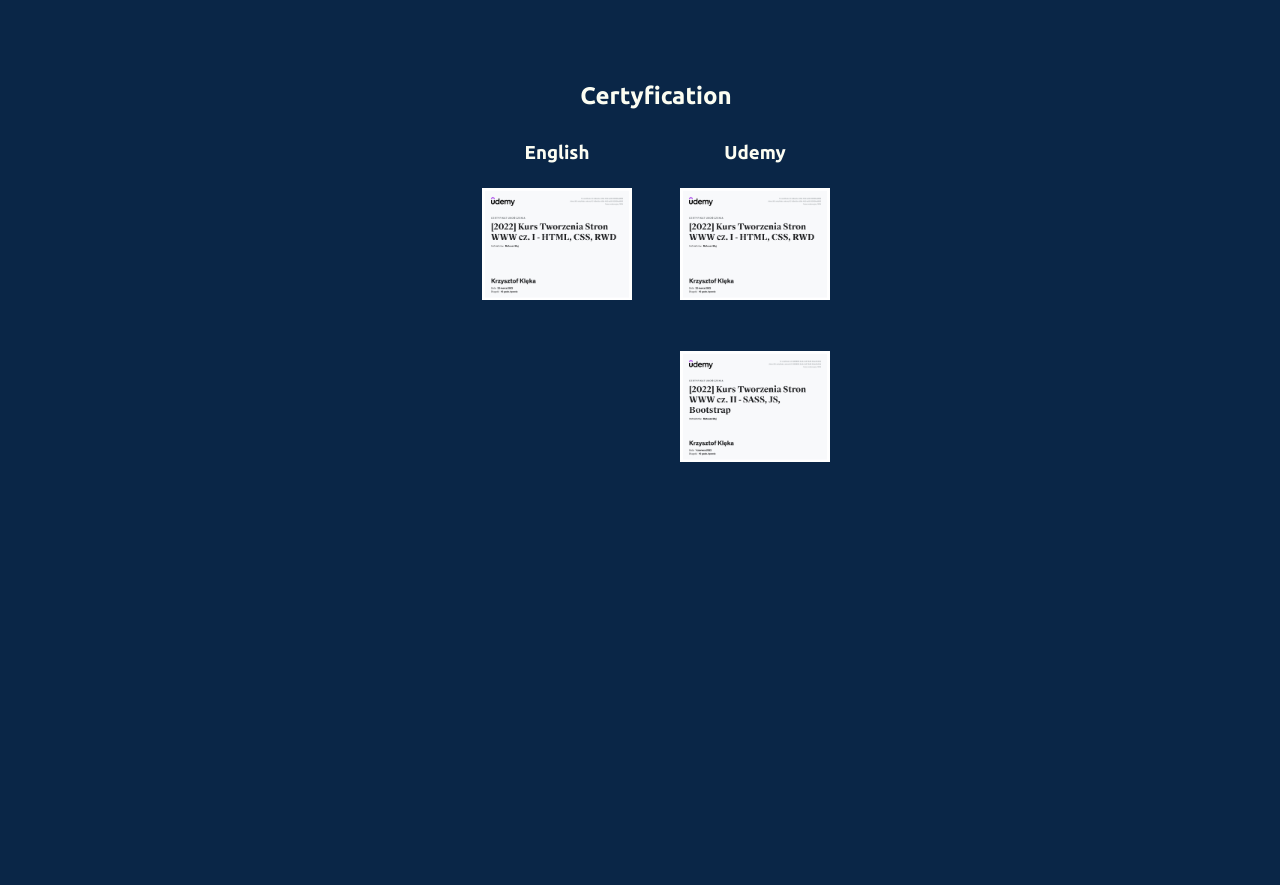
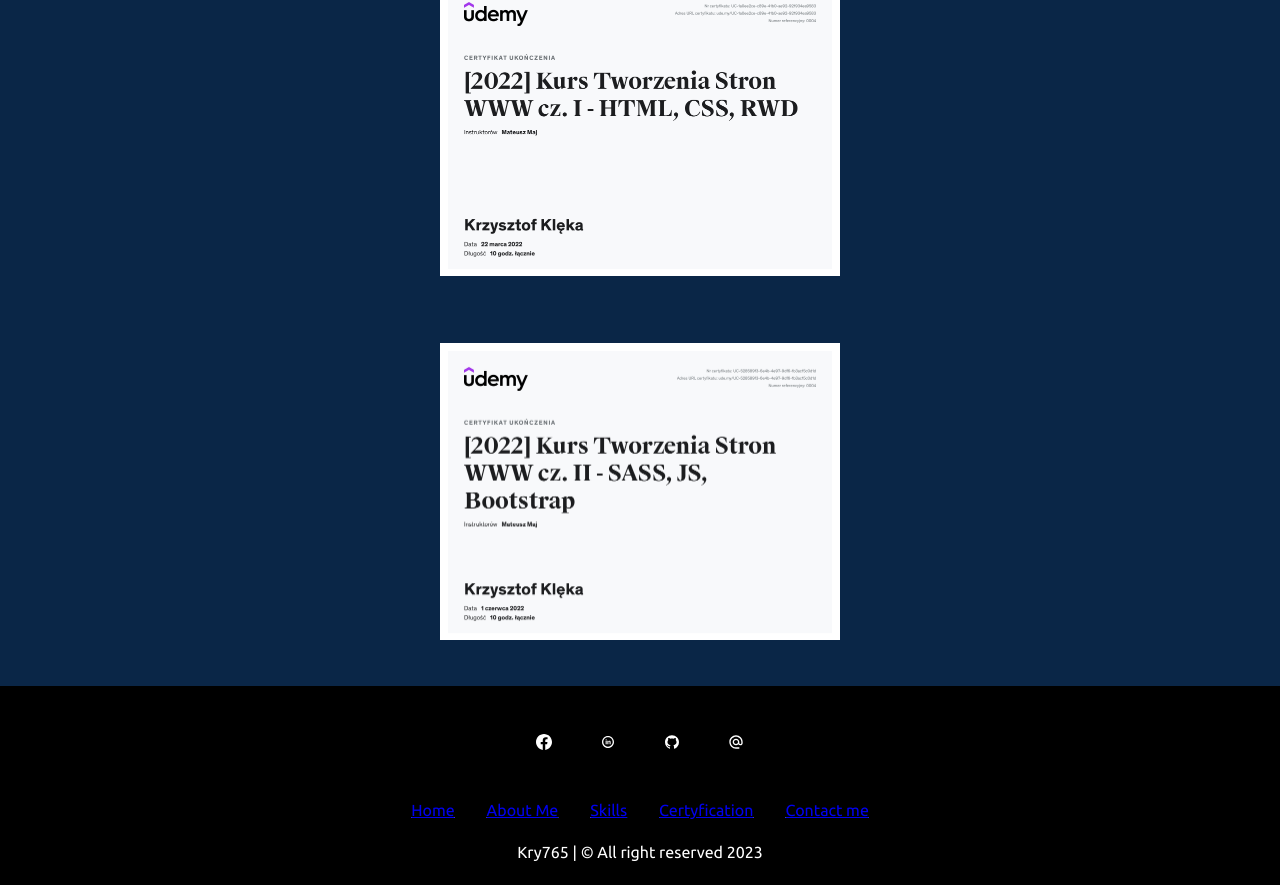
Before and after one commit to Kry765/Portfolio, a React (Create React App) app: page / in a window 1280 px wide. Shown: the part 3329-4214 px from the top of the page. Before the commit the page ends 4047 px from the top, so only its background shows below. Built offline with nearby package versions, Linux system fonts and the light colour scheme.

Commit message:
add footer

```diff
--- a/src/App.js
+++ b/src/App.js
@@ -30,9 +30,9 @@
 				{/* <Contact id='Contact' /> */}
 				{/* </section> */}
 			</main>
-			{/* <footer> */}
-			{/* <Footer /> */}
-			{/* </footer> */}
+			<footer>
+				<Footer />
+			</footer>
 		</div>
 	)
 }
--- a/src/components/Certyfication.js
+++ b/src/components/Certyfication.js
@@ -11,12 +11,12 @@
 				<h1>Certyfication</h1>
 			</div>
 			<div className='certyfication__diplomas'>
-				<div className='certyfiaction_diploma'>
+				{/* <div className='certyfiaction_diploma'>
 					<h3>English</h3>
 					<div>
 					<img src={Udemy1} className='certyfication__img-diploma' alt='certyfication' />
 					</div>
-				</div>
+				</div> */}
 				<div className='certyfiaction_diploma'>
 					<h3>Udemy</h3>
 					<div>
--- a/src/components/Footer.js
+++ b/src/components/Footer.js
@@ -27,7 +27,6 @@
 			</div>
 			<div>
 				<p>Kry765 | &copy; All right reserved 2023</p>
-				<a href="https://pl.freepik.com/darmowe-wektory/ilustracja-koncepcja-struktury-tresci_12977759.htm#query=web&position=10&from_view=search&track=sph">Obraz autorstwa storyset</a> na Freepik
 			</div>
 		</div>
 	)
--- a/src/style/_certyfication.scss
+++ b/src/style/_certyfication.scss
@@ -5,20 +5,24 @@
 	flex-direction: column;
 	width: 100%;
 	height: 100vh;
-	margin: 1em;
-	&__diplomas{
+	&__diplomas {
 		display: flex;
-		justify-content: space-around;
+		justify-content: space-between;
 		flex-wrap: wrap;
 		text-align: center;
 		margin: 2em;
 	}
-	&__diploma{
+	&__diploma {
 		display: flex;
 		justify-content: center;
 	}
 	&__img-diploma {
-		width: 150px;
-		margin: 1.5em;
+		width: 400px;
+		margin: 2em 5em;
+		transition: all 1s;
+	}
+	&__img-diploma:hover {
+		cursor: pointer;
+		transform: scale(1.2);
 	}
 }
```
